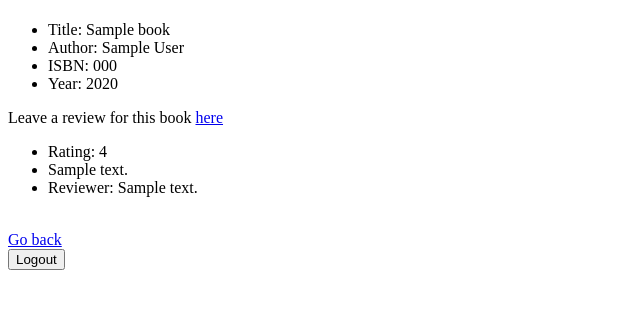
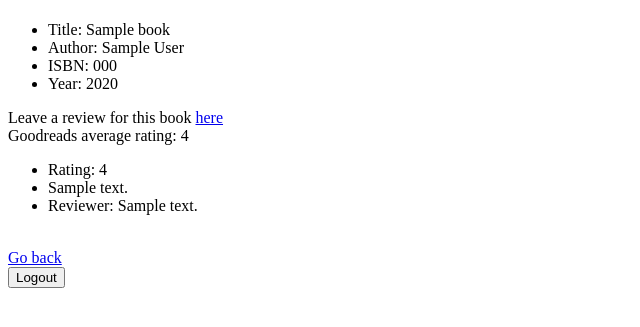
Before and after one commit to a-a-lohn/CS50_web_projects, a Flask app: page /search/000 in a window 1280 px wide. Shown: the top 327 px of the page, without its empty margins (0-640 px from the left). Run offline with Flask 2, Linux system fonts and the light colour scheme; the visitor is signed in with stand-in values (Sample User, id 1); tables that the repository leaves empty hold one stand-in row (values such as "Sample post"); a database or web service that is not in the repository returns one stand-in record (values such as "Sample title"); data that the repository does not hold is empty.

Commit message:
add goodreads rating api data, add api route and functionality

```diff
--- a/project1/application.py
+++ b/project1/application.py
@@ -1,6 +1,7 @@
 import os
+import requests
 
-from flask import Flask, session, render_template, request, redirect, url_for, flash
+from flask import Flask, session, render_template, request, redirect, url_for, flash, jsonify
 from flask_session import Session
 from sqlalchemy import create_engine, and_, or_
 from sqlalchemy.orm import scoped_session, sessionmaker
@@ -27,6 +28,9 @@ app.config["SQLALCHEMY_DATABASE_URI"] = os.getenv("DATABASE_URL")
 # or assign above value to: postgres://ocgmvroyqlnmrv:b8044becd59f4fbdbd3643d95dc362599955e1c388a32c8f4e871049d9e5884d@ec2-34-232-147-86.compute-1.amazonaws.com:5432/d34cknuu6egpkc
 app.config["SQLALCHEMY_TRACK_MODIFICATIONS"] = False
 db.init_app(app)
+
+# prevent app from sorting jsonified data
+app.config['JSON_SORT_KEYS'] = False
 
 @app.route("/")
 def index():
@@ -125,7 +129,13 @@ def book(book_isbn):
     if "user" in session:
         book = Book.query.get(book_isbn)
         reviews = Review.query.filter_by(book_isbn=book_isbn)
-        return render_template("book.html", book=book, reviews=reviews)
+        res = requests.get("https://www.goodreads.com/book/review_counts.json", params={"key": "ys0hBNpiMjxTgKdVpJBVUw", "isbns": book_isbn})
+        if res.status_code != 200:
+            rating = "Not available"
+        else:
+            data = res.json()
+            rating = data['books'][0]['average_rating']
+        return render_template("book.html", book=book, rating=rating, reviews=reviews)
 
     flash("Please login first")
     return redirect(url_for("login"))
@@ -144,6 +154,24 @@ def review(book_isbn):
             flash("Review added")
         return render_template("review.html", book=book)
 
+@app.route("/api/<string:book_isbn>")
+def book_api(book_isbn):
+    book = Book.query.get(book_isbn)
+    if book is None:
+        # make a page instead
+        return jsonify({"error": "Invalid isbn"}), 404
+
+    reviews = Review.query.filter_by(book_isbn=book_isbn)
+    num_reviews = Review.query.filter_by(book_isbn=book_isbn).count()
+    avg_score = sum([review.rating for review in reviews])/num_reviews
+    return jsonify({
+            "title": book.title,
+            "author": book.author,
+            "year": book.year,
+            "isbn": book.isbn,
+            "review_count": num_reviews,
+            "average_score": avg_score
+            })
 
 if __name__ == '__main__':
     app.run()
--- a/project1/templates/book.html
+++ b/project1/templates/book.html
@@ -13,6 +13,7 @@ Book Details
     </ul>
     Leave a review for this book <a href="{{ url_for('review', book_isbn=book.isbn) }}">here</a>
     <br>
+    Goodreads average rating: {{ rating }}
     <div class="reviews">
         <ul>
             {% for review in reviews %}
```
Also changed, not shown: 2 other files.
